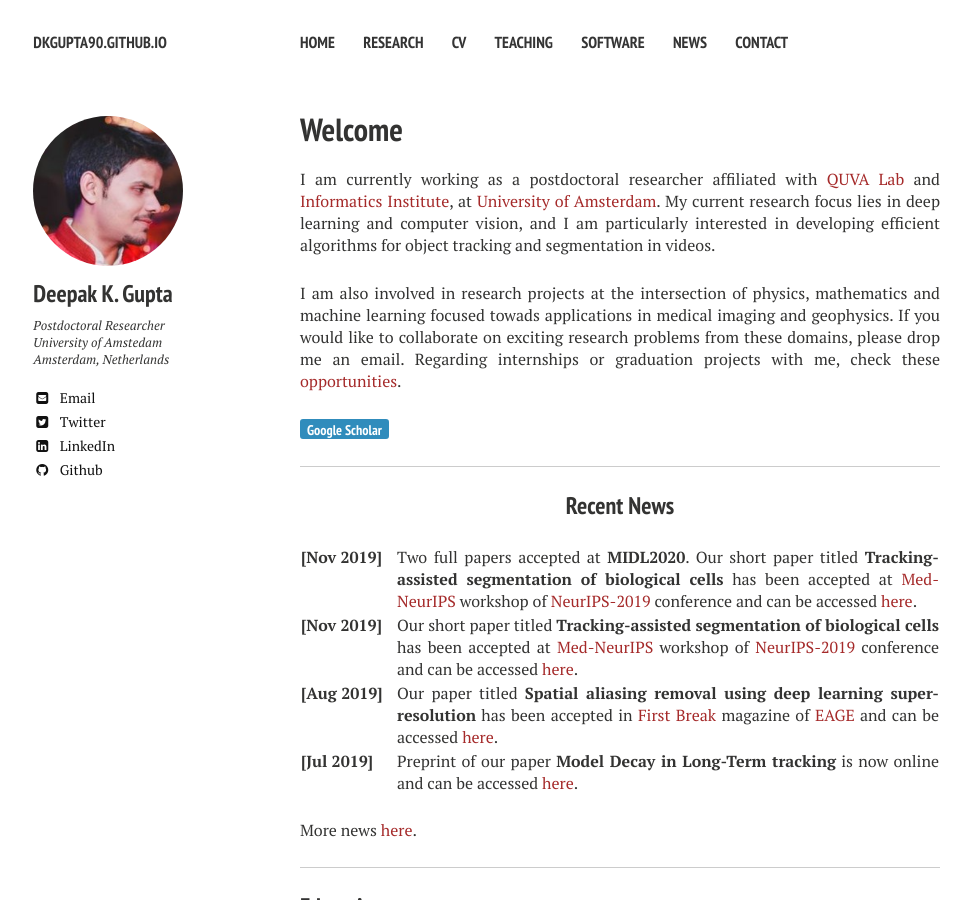
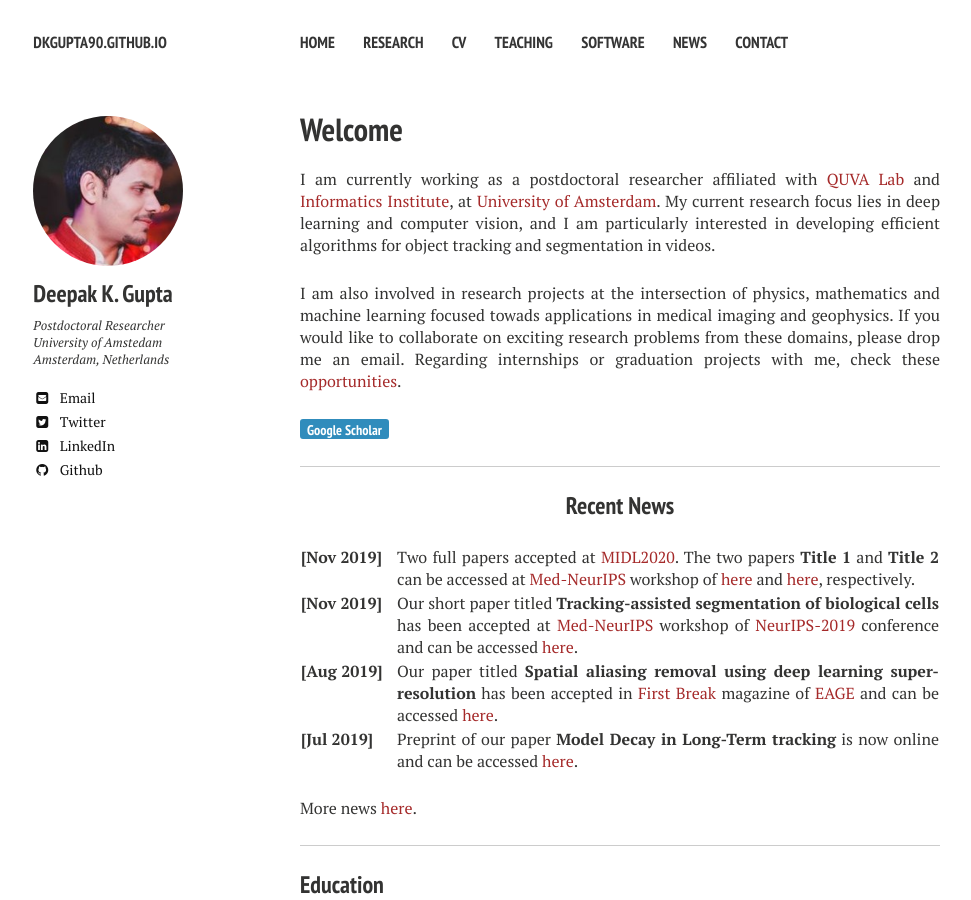
Before and after one commit to dkgupta90/dkgupta90.github.io, a Jekyll site: the page built from index.md, in a window 1280 px wide and 900 px high. Shown: the whole window, without its empty margins (20-991 px from the left). Built offline with Jekyll 4.4.1, drawn with Linux system fonts in a browser that asks for light colours; nearby versions of some CDN libraries.

Commit message:
added midl info

```diff
--- a/index.md
+++ b/index.md
@@ -19,7 +19,7 @@ I am also involved in research projects at the intersection of physics, mathemat
     <col width="85%">
     <tr>
         <td valign="top"><strong>[Nov 2019]</strong></td>
-        <td>Two full papers accepted at <b>MIDL2020</b>. Our short paper titled <b>Tracking-assisted segmentation of biological cells</b> has been accepted at <a href='https://sites.google.com/view/med-neurips-2019'>Med-NeurIPS</a> workshop of <a href='https://nips.cc/'>NeurIPS-2019</a> conference and can be accessed <a href='https://profs.etsmtl.ca/hlombaert/public/medneurips2019/85_CameraReadySubmission_nips_2018.pdf'>here</a>.</td>
+        <td>Two full papers accepted at <a href="https://2020.midl.io">MIDL2020</a>. The two papers <b>Title 1</b> and <b>Title 2</b> can be accessed at <a href='https://sites.google.com/view/med-neurips-2019'>Med-NeurIPS</a> workshop of <a href='https://nips.cc/'>here</a> and <a href='https://profs.etsmtl.ca/hlombaert/public/medneurips2019/85_CameraReadySubmission_nips_2018.pdf'>here</a>, respectively.</td>
     </tr>
     <tr>
         <td valign="top"><strong>[Nov 2019]</strong></td>
```
